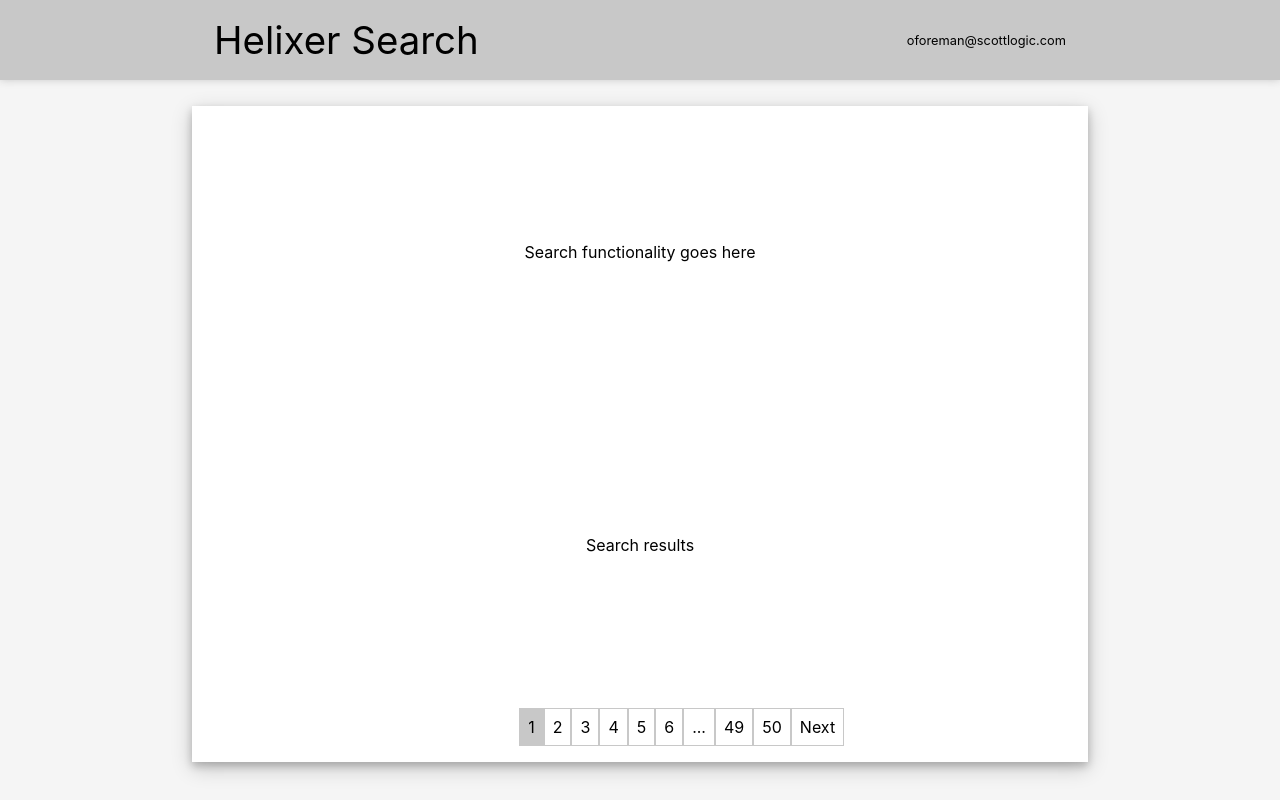
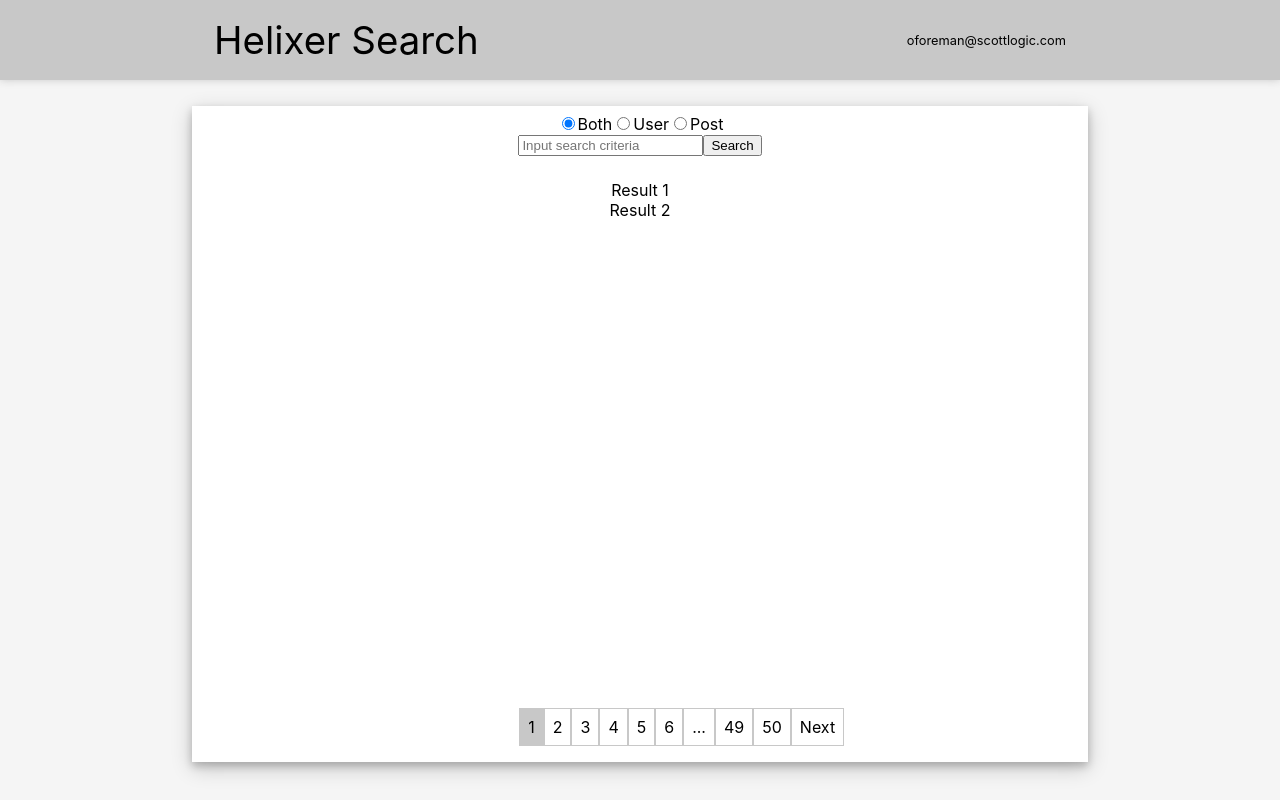
Before and after one commit to ScottLogic/search-data-exports-frontend, a React (Create React App) app: page / in a window 1280 px wide. Built offline with nearby package versions, Linux system fonts and the light colour scheme.

Commit message:
SDE-23 Updated app and created custom hook

```diff
--- a/src/components/app/App.js
+++ b/src/components/app/App.js
@@ -2,18 +2,42 @@ import React from 'react';
 import './App.css';
 import Header from '../header/Header';
 import ReactPaginate from 'react-paginate';
+import { useInputForm } from '../../utilities/hooks';
+import ResultList from '../list/ResultList';
 
 const App = () => {
+  const searchCriteria = useInputForm('');
+
   const handlePageChange = ({ selected }) => {
     console.log(selected);
+  };
+
+  const handleSearch = e => {
+    e.preventDefault();
   };
 
   return (
     <div className="app">
       <Header email="oforeman@scottlogic.com" />
-      <div style={{ display: 'flex', flexDirection: 'column' }} className="paper-display-page">
-        <div style={{ margin: 'auto' }}>Search functionality goes here</div>
-        <div style={{ margin: 'auto' }}>Search results</div>
+      <div style={{ flexDirection: 'column' }} className="paper-display-page">
+        <div style={{ margin: 'auto', padding: '1vmin' }}>
+          <form onSubmit={handleSearch}>
+            <div>
+              <input type="radio" id="userPostSearch" name="indexSearch" value="both" defaultChecked />
+              <label htmlFor="userPostSearch">Both</label>
+              <input type="radio" id="userSearch" name="indexSearch" value="user" />
+              <label htmlFor="userSearch">User</label>
+              <input type="radio" id="postSearch" name="indexSearch" value="post" />
+              <label htmlFor="postSearch">Post</label>
+            </div>
+            <input name="searchInput" placeholder="Input search criteria" type="text" {...searchCriteria} required />
+            <input type="submit" value="Search" />
+          </form>
+        </div>
+        <div style={{ margin: 'auto', flexGrow: 2 }}>
+          <ResultList data={['Result 1', 'Result 2']} />
+        </div>
+
         <ReactPaginate
           pageCount={50}
           pageRangeDisplayed={5}
--- /dev/null
+++ b/src/utilities/hooks.js
@@ -0,0 +1,14 @@
+import { useState } from 'react';
+
+export const useInputForm = initValue => {
+  const [value, setValue] = useState(initValue);
+
+  const handleValueChange = e => {
+    setValue(e.target.value);
+  };
+
+  return {
+    value,
+    onChange: handleValueChange
+  };
+};
```
